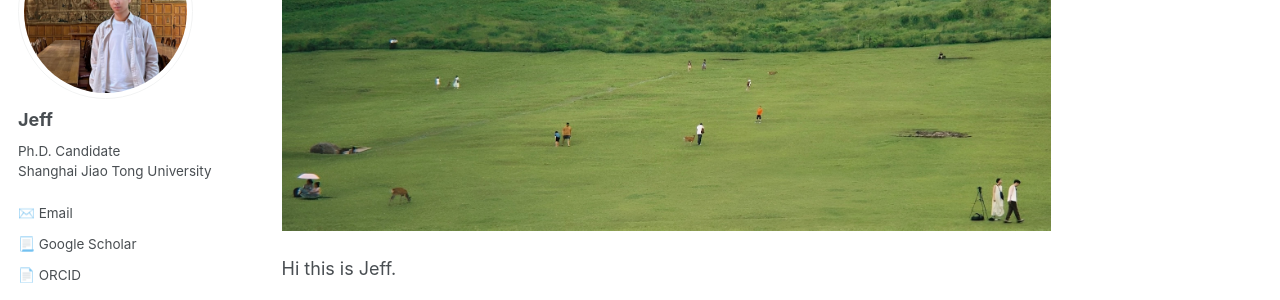
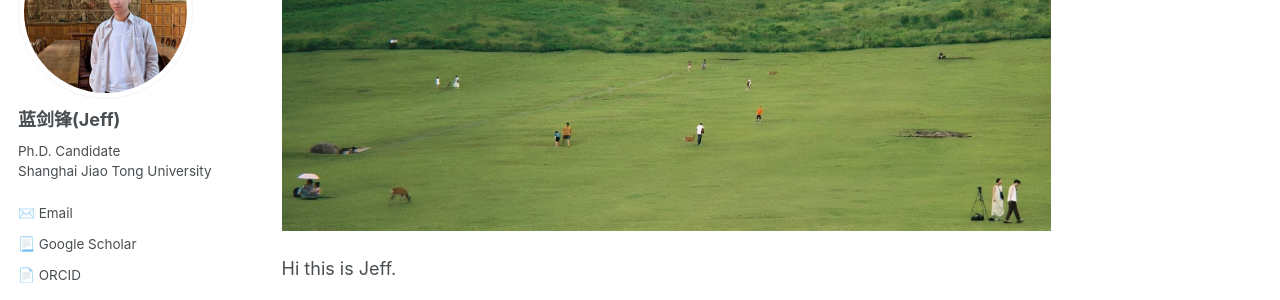
Before and after one commit to jianfenglan/jianfenglan.github.io, a Jekyll site: the page built from _pages/about.md, in a window 1280 px wide. Shown: the part 175-475 px from the top of the page. Built offline with Jekyll 4.4.1, drawn with Linux system fonts in a browser that asks for light colours.

Commit message:
Update _config.yml

```diff
--- a/_config.yml
+++ b/_config.yml
@@ -21,7 +21,7 @@ repository               : "jianfenglan/jianfenglan.github.io"
 author:
   # Biographic information
   avatar           : "profile.png"
-  name             : "Jeff"
+  name             : "蓝剑锋(Jeff)"
   bio              : "Ph.D. Candidate<br>Shanghai Jiao Tong University"
   pronouns         : # URL
   location         : # URL
```
